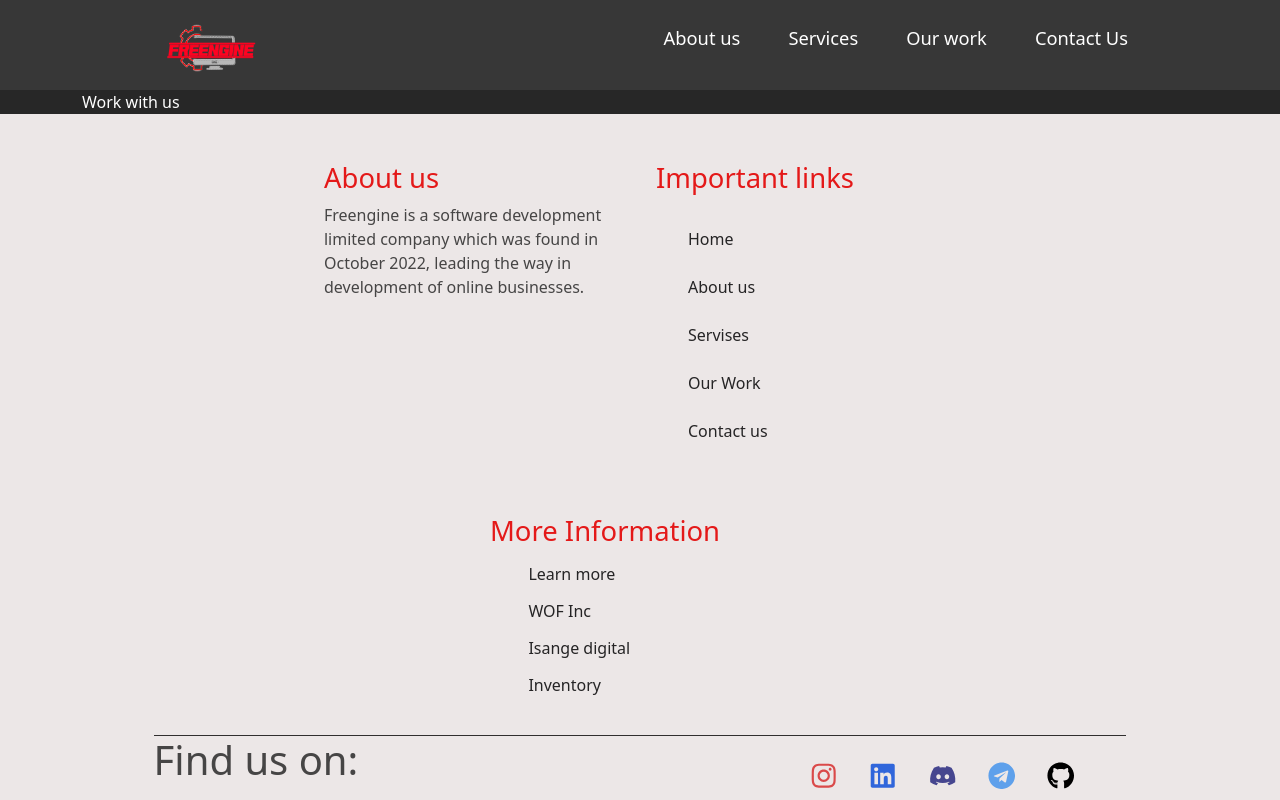
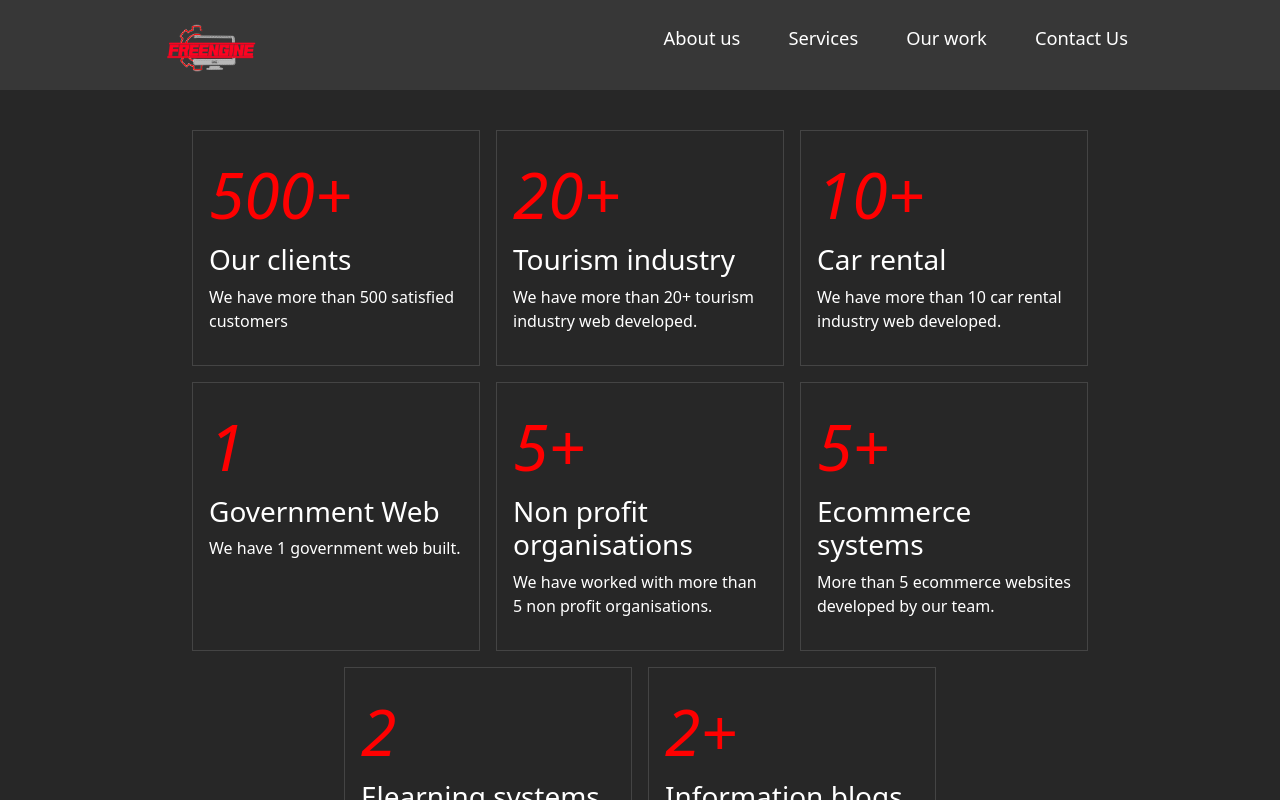
Before and after one commit to EmmaTheDev01/FreeNgine, a React (Create React App) app in the folder freengine/: page /work in a window 1280 px wide. Shown: the top 800 px of the page. Built offline with nearby package versions, Linux system fonts and the light colour scheme; a web font is replaced by a local one.

Commit message:
Adding features to pages

```diff
--- a/freengine/src/App.css
+++ b/freengine/src/App.css
@@ -68,7 +68,7 @@
 
 .hero {
   display: flex;
-  justify-content: flex-start;
+  justify-content: center;
   overflow: hidden;
   grid-template-columns: auto auto;
   height: 48rem;
@@ -78,18 +78,18 @@
   color: white;
 }
 .left {
-
+  position: relative;
   padding: 10rem;
   width: 45%;
 }
 
 .right {
+
   width: 70%;
-  overflow: hidden;
 }
 
 .heading {
-margin: auto;
+  margin: auto;
   display: flex;
   justify-content: flex-start;
   position: relative;
@@ -107,7 +107,7 @@ margin: auto;
 }
 
 .paragraph {
-
+  width: 420px;
   font-family: 'Courier New', Courier, monospace;
   text-align: start;
 
@@ -118,12 +118,12 @@ margin: auto;
   display: grid;
   grid-template-columns: auto auto;
   text-align: start;
-  width: 40rem;
+  width: 35rem;
 }
 
 .icon {
   position: relative;
-  padding: 0rem 0.6rem;
+  padding: 0rem 0.rem;
   font-size: 3ch;
   cursor: pointer;
 
@@ -146,6 +146,7 @@ margin: auto;
 }
 
 .image {
+  position:relative;
   display: flex;
   justify-content: flex-start;
   align-items: center;
@@ -302,7 +303,6 @@ margin: auto;
   background-color: rgb(236, 231, 231);
   color: rgb(70, 69, 69);
   padding: 2rem;
-
 }
 
 .bottom-content {
--- a/freengine/src/Components/Bottom.js
+++ b/freengine/src/Components/Bottom.js
@@ -19,7 +19,7 @@ function Bottom() {
             <ul className='bottom-links'>
               <Link to="/" className='link-menu' ><li >Home</li></Link>
               <Link to='/about' className='link-menu'><li >About us</li></Link>
-              <Link to="/services" className='link-menu'><li>Servises</li></Link>
+              <Link to="/services" className='link-menu'><li>Services</li></Link>
               <Link to="/work" className='link-menu'><li>Our Work</li></Link>
               <Link to="/contact" className='link-menu'><li>Contact us</li></Link>
             </ul>
--- a/freengine/src/Components/Pages/Contact.js
+++ b/freengine/src/Components/Pages/Contact.js
@@ -1,14 +1,29 @@
 import React from 'react'
 import './pages.css'
+import { FaCity, FaEnvelope, FaMapMarkerAlt, FaPhone, FaPhoneAlt } from 'react-icons/fa'
 function Contact() {
   return (
     <div className='contact'>
       <div className='contact-container'>
         <div className='contact-text'>
-          <h4 className="Contact-header">Contact details</h4>
-          <h1 className="Contact-header">Our Contacts</h1>
+          <h2 className="Contact-header">Our Contacts</h2>
           <p className="contact-des">Feel free to drop your idea in our contacts form, otherwise below section contains all of our contact details.
             we reach out immediately within 24 hours. We will be happy to hear from you.</p>
+
+          <div className='contact-details'>
+            <p><FaCity /> Kigali - Rwanda</p>
+            <p><FaEnvelope /> worldoffictionrw@gmail.com</p>
+            <p><FaPhoneAlt /> +250784019175</p>
+            <p><FaMapMarkerAlt /> KK 18 Ave</p>
+          </div>
+        </div>
+        <div className='contact-form'>
+          <input type="text" className='contact-input' name='firstname' id='fname' placeholder='Enter your firstname'></input>
+          <input type="text" className='contact-input' placeholder='Enter your last name'></input>
+          <input type='email' className='contact-input' placeholder='Enter your E-mail'></input>
+          <input type='text' className='contact-input' placeholder='Enter your phone'></input>
+          <input type='textarea' className='message-input' placeholder='Enter message'></input>
+          <input type='submit' className='contact-btn' value='Send Message'></input>
         </div>
       </div>
     </div>
--- a/freengine/src/Components/Pages/Work.js
+++ b/freengine/src/Components/Pages/Work.js
@@ -3,8 +3,56 @@ import './pages.css'
 function Work() {
   return (
     <div className='work'>
-      <div className='container'>
-        Work with us
+      <div className='work-container'>
+      <div className='work-repcards'>
+        <div className='rep-card'>
+        <span className='total'>500+</span>
+        <h3>Our clients</h3>
+        <p>We have more than 500 satisfied customers</p>
+        </div>
+
+        <div className='rep-card'>
+        <span className='total'>20+</span>
+        <h3>Tourism industry</h3>
+        <p>We have more than 20+ tourism industry web developed.</p>
+        </div>
+
+        <div className='rep-card'>
+        <span className='total'>10+</span>
+        <h3>Car rental</h3>
+        <p>We have more than 10 car rental industry web developed.</p>
+        </div>
+
+        <div className='rep-card'>
+        <span className='total'>1</span>
+        <h3>Government Web</h3>
+        <p>We have 1 government web built.</p>
+        </div>
+
+        <div className='rep-card'>
+        <span className='total'>5+</span>
+        <h3>Non profit organisations</h3>
+        <p>We have worked with more than 5 non profit organisations.</p>
+        </div>
+
+        <div className='rep-card'>
+        <span className='total'>5+</span>
+        <h3>Ecommerce systems</h3>
+        <p>More than 5 ecommerce websites developed by our team.</p>
+        </div>
+
+        <div className='rep-card'>
+        <span className='total'>2</span>
+        <h3>Elearning systems</h3>
+        <p>We also have 2 elerning systems.</p>
+        </div>
+
+        <div className='rep-card'>
+        <span className='total'>2+</span>
+        <h3>Information blogs</h3>
+        <p>We have more than 2 info blogs developed</p>
+        </div>
+      </div>
       </div>
     </div>
 
--- a/freengine/src/Components/Pages/pages.css
+++ b/freengine/src/Components/Pages/pages.css
@@ -33,14 +33,15 @@
     display: flex;
     flex-wrap: wrap;
     padding: 5rem;
+    margin: 1rem;
     height: 600px;
-    width: 30%;
+    width: 35%;
     border: 1px solid rgb(49, 49, 49);
     background-color: rgb(49, 49, 49);
 }
 
 /* Applying media querries to the About page */
-@media screen and (max-width:1600px) {
+@media screen and (max-width:900px) {
 
     .about-photo {
         display: block;
@@ -62,7 +63,7 @@
         flex-wrap: wrap;
         padding: 5rem;
         height: 600px;
-        width: 80%;
+        width: 60%;
         border: 1px solid rgb(49, 49, 49);
         background-color: rgb(49, 49, 49);
     }
@@ -307,3 +308,117 @@
 
 
 }
+/*Styling the contact Us page */
+.contact{
+    position: relative;
+
+
+}
+.contact-container{
+    display: flex;
+    flex-wrap: wrap;
+    justify-content: center;
+    position: relative;
+    padding: 1rem;
+}
+.contact-text{
+    display: flex;
+    justify-content: center;
+    flex-wrap: wrap;
+    width: 40%;
+    border: 1px solid rgb(49, 49, 49);
+    background-color: rgb(49, 49, 49);
+    padding: 2rem;
+
+}
+.Con{
+    display: block;
+}
+.Contact-header{
+    display: block;
+    color: rgb(228, 25, 25);
+}
+.contact-des{
+    padding: auto;
+
+}
+.contact-details{
+    text-align: start;
+}
+
+
+.contact-form
+{
+    display: flex;
+    justify-content: center;
+    flex-wrap: wrap;
+    padding: 4rem;
+    width: 50%;
+}
+.contact-input{
+    display: flex;
+    justify-content: center;
+    flex-wrap: wrap;
+    display: block;
+    width: 230px;
+    padding: 0.5rem;
+    margin: 0.5rem;
+    background-color: rgb(39, 39, 39);
+    border: 1px solid white;
+    color: white;
+    text-align: center;
+}
+
+.message-input{
+    text-align: center;
+    width: 480px;
+    height: 4rem;
+    margin: 1rem;
+    background-color: rgb(39, 39, 39);
+    border: 1px solid white;
+    color: white;
+
+}
+.contact-input:focus{
+    outline: none;
+}
+.message-input:focus{
+    outline: none;
+}
+
+.contact-btn{
+    width: 10rem;
+    height: auto;
+    padding: 0.7rem;
+    background-color: rgb(228, 25, 25);
+    margin: auto;
+    color: white;
+    border: none;
+    cursor: pointer;
+}
+.contact-btn:hover{
+    background-color: black;
+    border: 1px solid white;
+}
+/*Styling our work page */
+.work-repcards{
+    margin-left: auto;
+    margin-right: auto;
+    padding: 2rem;
+    width: 80%;
+    display: flex;
+    justify-content: center;
+    flex-wrap: wrap;
+}
+.rep-card{
+    margin: 0.5rem;
+    width: 18rem;
+    border: 1px solid rgb(68, 68, 68);
+    padding: 1rem;
+}
+.total{
+    font-style: italic;
+    font-size: 7ch;
+    color: red;
+    font-weight: 500;
+}
```
